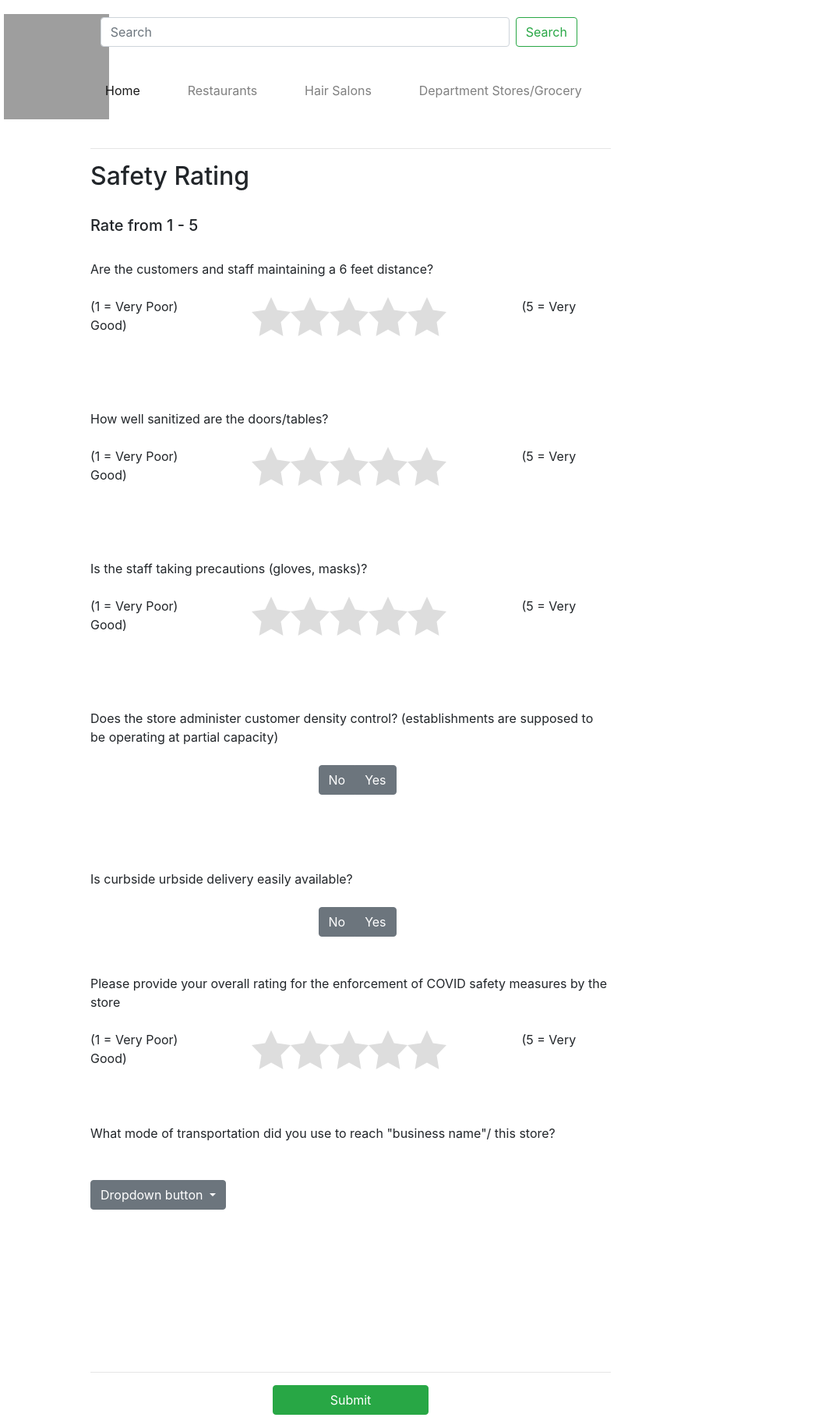
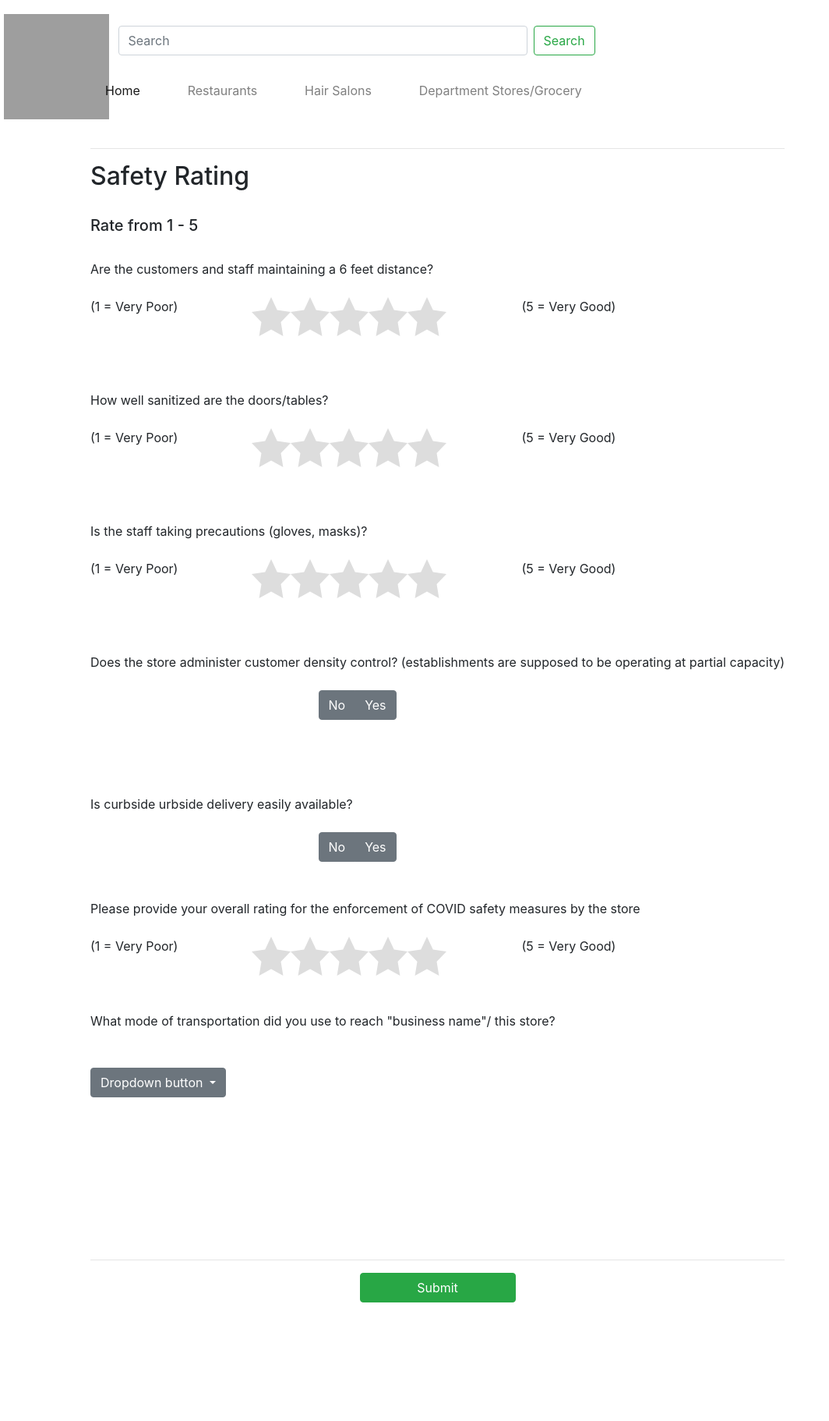
Before and after one commit to Nithya72/COVID-SafeSpace, a Flask app: template templates/Resturant rating.html in a window 1280 px wide. Shown: the whole page at 78% size, without its empty margins (0-1064 px from the left). After the commit the page ends 1670 px from the top, so only its background shows below. Run offline with Flask 2, Linux system fonts and the light colour scheme; the template is opened without the code that fills it, so the values that code supplies are empty; some libraries are stand-ins or nearby versions; grey boxes are pictures that could not be loaded.

Commit message:
Update Resturant rating.html

```diff
--- a/templates/Resturant rating.html
+++ b/templates/Resturant rating.html
@@ -132,7 +132,7 @@
 
     <div class="row">
 
-      <div class="col-sm-8">
+      <div class="col-sm-12">
 <nav class="navbar-inverse nav-upper">
 
 <form class="form-inline my-2 my-lg-0 ">
```
